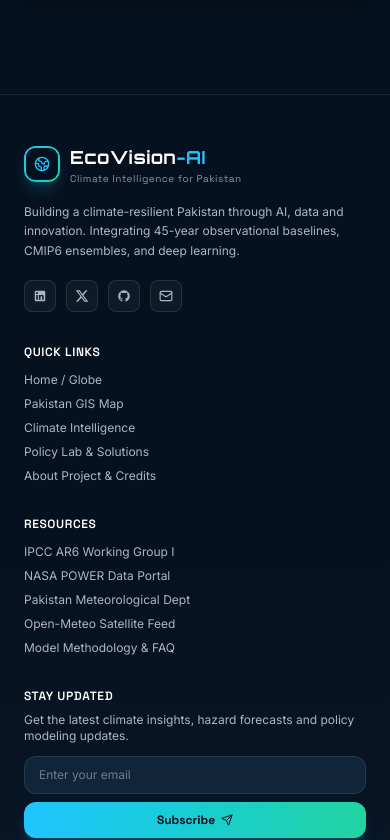
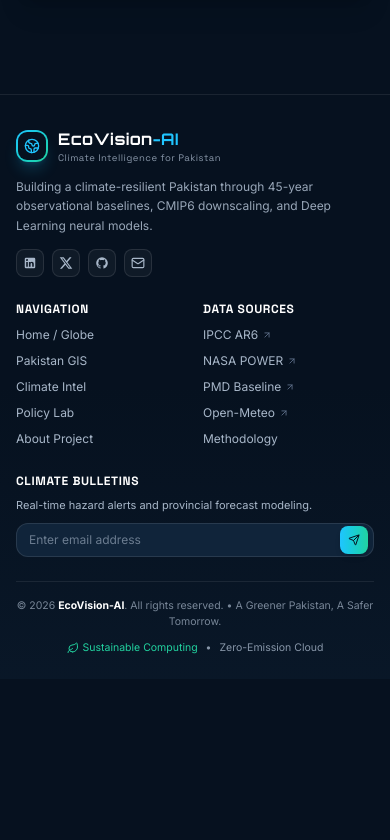
Before and after one commit to salmanshamsi925/EcoVision-AI, a React (Vite) app in the folder frontend/: page /about in a window 390 px wide. Shown: the part 1932-2772 px from the top of the page. After the commit the page ends 2611 px from the top, so only its background shows below. Built offline with nearby package versions, Linux system fonts and the light colour scheme; no server answers.

Commit message:
fix(footer): streamline footer with compact 2-column mobile layout and sleek inline newsletter

```diff
--- a/frontend/src/components/Footer.tsx
+++ b/frontend/src/components/Footer.tsx
@@ -1,6 +1,6 @@
 import React, { useState } from 'react';
 import { Link } from 'react-router-dom';
-import { Globe2, Mail, Send, CheckCircle2, Leaf } from 'lucide-react';
+import { Globe2, Mail, Send, CheckCircle2, Leaf, ArrowUpRight } from 'lucide-react';
 
 export const Footer: React.FC = () => {
   const [email, setEmail] = useState('');
@@ -18,42 +18,44 @@ export const Footer: React.FC = () => {
   };
 
   return (
-    <footer className="relative bg-[#06111F] border-t border-white/[0.08] text-eco-muted font-inter pt-12 pb-8 overflow-hidden z-20">
+    <footer className="relative bg-[#06111F] border-t border-white/[0.08] text-eco-muted font-inter pt-8 sm:pt-12 pb-6 sm:pb-8 overflow-hidden z-20 w-full max-w-full box-border">
       {/* Subtle ambient gradient mesh */}
       <div className="absolute inset-0 bg-gradient-to-t from-[#0B1B2D]/60 via-transparent to-transparent pointer-events-none" />
 
-      <div className="relative max-w-7xl mx-auto px-6 lg:px-8">
-        <div className="grid grid-cols-1 md:grid-cols-2 lg:grid-cols-4 gap-8 pb-10 border-b border-white/[0.08]">
+      <div className="relative max-w-7xl mx-auto px-4 sm:px-6 lg:px-8">
 
-          {/* Column 1: Brand & Mission */}
-          <div className="space-y-4">
-            <Link to="/" className="flex items-center gap-2.5 group">
-              <div className="w-9 h-9 rounded-xl bg-gradient-to-br from-[#20C5FF] to-[#22D3A0] p-0.5 shadow-lg shadow-[#20C5FF]/20 group-hover:shadow-[#20C5FF]/40 transition-all">
+        {/* ── Main Footer Grid: 1-col on mobile header, 2-col links, 4-col on desktop ── */}
+        <div className="grid grid-cols-1 lg:grid-cols-12 gap-6 lg:gap-8 pb-6 sm:pb-8 border-b border-white/[0.08]">
+
+          {/* Section 1: Brand & Identity (lg: 5 cols) */}
+          <div className="lg:col-span-5 space-y-3">
+            <Link to="/" className="inline-flex items-center gap-2.5 group">
+              <div className="w-8 h-8 sm:w-9 sm:h-9 rounded-xl bg-gradient-to-br from-[#20C5FF] to-[#22D3A0] p-0.5 shadow-lg shadow-[#20C5FF]/20 group-hover:shadow-[#20C5FF]/40 transition-all">
                 <div className="w-full h-full bg-[#06111F] rounded-[9px] flex items-center justify-center">
                   <Globe2 className="w-4 h-4 text-[#20C5FF] group-hover:text-[#22D3A0] transition-colors" />
                 </div>
               </div>
               <div>
-                <span className="font-orbitron font-bold text-lg text-white tracking-wide">
+                <span className="font-orbitron font-bold text-base sm:text-lg text-white tracking-wide">
                   EcoVision<span className="text-[#20C5FF]">-AI</span>
                 </span>
-                <span className="block text-[10px] text-eco-muted/80 font-grotesk tracking-wider">
+                <span className="block text-[9.5px] sm:text-[10px] text-eco-muted/80 font-grotesk tracking-wider">
                   Climate Intelligence for Pakistan
                 </span>
               </div>
             </Link>
 
-            <p className="text-xs text-eco-muted leading-relaxed max-w-xs">
-              Building a climate-resilient Pakistan through AI, data and innovation. Integrating 45-year observational baselines, CMIP6 ensembles, and deep learning.
+            <p className="text-xs text-eco-muted/90 leading-relaxed max-w-md">
+              Building a climate-resilient Pakistan through 45-year observational baselines, CMIP6 downscaling, and Deep Learning neural models.
             </p>
 
-            {/* Social Icons */}
-            <div className="flex items-center gap-2.5 pt-1">
+            {/* Social Links Row */}
+            <div className="flex items-center gap-2 pt-0.5">
               <a
                 href="https://linkedin.com"
                 target="_blank"
                 rel="noreferrer"
-                className="w-8 h-8 rounded-lg bg-white/[0.04] border border-white/10 flex items-center justify-center text-eco-muted hover:text-[#20C5FF] hover:border-[#20C5FF]/40 hover:bg-[#20C5FF]/10 transition-all"
+                className="w-7 h-7 sm:w-8 sm:h-8 rounded-lg bg-white/[0.04] border border-white/10 flex items-center justify-center text-eco-muted hover:text-[#20C5FF] hover:border-[#20C5FF]/40 hover:bg-[#20C5FF]/10 transition-all"
                 aria-label="LinkedIn"
               >
                 <svg className="w-3.5 h-3.5 fill-current" viewBox="0 0 24 24"><path d="M19 3a2 2 0 0 1 2 2v14a2 2 0 0 1-2 2H5a2 2 0 0 1-2-2V5a2 2 0 0 1 2-2h14m-.5 15.5v-5.3a3.26 3.26 0 0 0-3.26-3.26c-.85 0-1.84.52-2.28 1.3v-1.11h-2.79v8.37h2.79v-4.93c0-.77.62-1.4 1.39-1.4a1.4 1.4 0 0 1 1.4 1.4v4.93h2.75M6.88 8.56a1.68 1.68 0 0 0 1.68-1.68c0-.93-.75-1.69-1.68-1.69a1.69 1.69 0 0 0-1.69 1.69c0 .93.76 1.68 1.69 1.68m1.39 9.94v-8.37H5.5v8.37h2.77z"/></svg>
@@ -62,7 +64,7 @@ export const Footer: React.FC = () => {
                 href="https://twitter.com"
                 target="_blank"
                 rel="noreferrer"
-                className="w-8 h-8 rounded-lg bg-white/[0.04] border border-white/10 flex items-center justify-center text-eco-muted hover:text-[#20C5FF] hover:border-[#20C5FF]/40 hover:bg-[#20C5FF]/10 transition-all"
+                className="w-7 h-7 sm:w-8 sm:h-8 rounded-lg bg-white/[0.04] border border-white/10 flex items-center justify-center text-eco-muted hover:text-[#20C5FF] hover:border-[#20C5FF]/40 hover:bg-[#20C5FF]/10 transition-all"
                 aria-label="X / Twitter"
               >
                 <svg className="w-3.5 h-3.5 fill-current" viewBox="0 0 24 24"><path d="M18.244 2.25h3.308l-7.227 8.26 8.502 11.24H16.17l-5.214-6.817L4.99 21.75H1.68l7.73-8.835L1.254 2.25H8.08l4.713 6.231zm-1.161 17.52h1.833L7.084 4.126H5.117z"/></svg>
@@ -71,14 +73,14 @@ export const Footer: React.FC = () => {
                 href="https://github.com/salmanshamsi925/EcoVision-AI"
                 target="_blank"
                 rel="noreferrer"
-                className="w-8 h-8 rounded-lg bg-white/[0.04] border border-white/10 flex items-center justify-center text-eco-muted hover:text-[#22D3A0] hover:border-[#22D3A0]/40 hover:bg-[#22D3A0]/10 transition-all"
+                className="w-7 h-7 sm:w-8 sm:h-8 rounded-lg bg-white/[0.04] border border-white/10 flex items-center justify-center text-eco-muted hover:text-[#22D3A0] hover:border-[#22D3A0]/40 hover:bg-[#22D3A0]/10 transition-all"
                 aria-label="GitHub"
               >
                 <svg className="w-3.5 h-3.5 fill-current" viewBox="0 0 24 24"><path d="M12 2A10 10 0 0 0 2 12c0 4.42 2.87 8.17 6.84 9.5.5.08.66-.23.66-.5v-1.69c-2.77.6-3.36-1.34-3.36-1.34-.46-1.16-1.11-1.47-1.11-1.47-.91-.62.07-.6.07-.6 1 .07 1.53 1.03 1.53 1.03.87 1.52 2.34 1.07 2.91.83.1-.65.35-1.09.63-1.34-2.22-.25-4.55-1.11-4.55-4.92 0-1.11.38-2 1.03-2.71-.1-.25-.45-1.29.1-2.64 0 0 .84-.27 2.75 1.02.79-.22 1.65-.33 2.5-.33.85 0 1.71.11 2.5.33 1.91-1.29 2.75-1.02 2.75-1.02.55 1.35.2 2.39.1 2.64.65.71 1.03 1.6 1.03 2.71 0 3.82-2.34 4.66-4.57 4.91.36.31.69.92.69 1.85V21c0 .27.16.59.67.5C19.14 20.16 22 16.42 22 12A10 10 0 0 0 12 2z"/></svg>
               </a>
               <a
                 href="mailto:contact@ecovision-ai.org"
-                className="w-8 h-8 rounded-lg bg-white/[0.04] border border-white/10 flex items-center justify-center text-eco-muted hover:text-[#20C5FF] hover:border-[#20C5FF]/40 hover:bg-[#20C5FF]/10 transition-all"
+                className="w-7 h-7 sm:w-8 sm:h-8 rounded-lg bg-white/[0.04] border border-white/10 flex items-center justify-center text-eco-muted hover:text-[#20C5FF] hover:border-[#20C5FF]/40 hover:bg-[#20C5FF]/10 transition-all"
                 aria-label="Email"
               >
                 <Mail className="w-3.5 h-3.5" />
@@ -86,128 +88,134 @@ export const Footer: React.FC = () => {
             </div>
           </div>
 
-          {/* Column 2: Quick Links */}
+          {/* Section 2: Quick Links & Resources (Mobile: 2-column side-by-side, lg: 4 cols) */}
+          <div className="lg:col-span-4 grid grid-cols-2 gap-4 sm:gap-6">
+            {/* Quick Links */}
             <div>
-            <h4 className="font-grotesk font-semibold text-xs uppercase tracking-wider text-white mb-3">
-              Quick Links
+              <h4 className="font-grotesk font-bold text-xs uppercase tracking-wider text-white mb-2 sm:mb-3">
+                Navigation
               </h4>
-            <ul className="space-y-2 text-xs">
+              <ul className="space-y-1.5 sm:space-y-2 text-xs">
                 <li>
-                <Link to="/" className="hover:text-[#20C5FF] transition-colors flex items-center gap-1.5">
+                  <Link to="/" className="hover:text-[#20C5FF] transition-colors block py-0.5">
                     Home / Globe
                   </Link>
                 </li>
                 <li>
-                <Link to="/pakistan" className="hover:text-[#20C5FF] transition-colors flex items-center gap-1.5">
-                  Pakistan GIS Map
+                  <Link to="/pakistan" className="hover:text-[#20C5FF] transition-colors block py-0.5">
+                    Pakistan GIS
                   </Link>
                 </li>
                 <li>
-                <Link to="/intelligence" className="hover:text-[#20C5FF] transition-colors flex items-center gap-1.5">
-                  Climate Intelligence
+                  <Link to="/intelligence" className="hover:text-[#20C5FF] transition-colors block py-0.5">
+                    Climate Intel
                   </Link>
                 </li>
                 <li>
-                <Link to="/change" className="hover:text-[#20C5FF] transition-colors flex items-center gap-1.5">
-                  Policy Lab & Solutions
+                  <Link to="/change" className="hover:text-[#20C5FF] transition-colors block py-0.5">
+                    Policy Lab
                   </Link>
                 </li>
                 <li>
-                <Link to="/about" className="hover:text-[#20C5FF] transition-colors flex items-center gap-1.5">
-                  About Project & Credits
+                  <Link to="/about" className="hover:text-[#20C5FF] transition-colors block py-0.5">
+                    About Project
                   </Link>
                 </li>
               </ul>
             </div>
 
-          {/* Column 3: Resources */}
+            {/* Resources */}
             <div>
-            <h4 className="font-grotesk font-semibold text-xs uppercase tracking-wider text-white mb-3">
-              Resources
+              <h4 className="font-grotesk font-bold text-xs uppercase tracking-wider text-white mb-2 sm:mb-3">
+                Data Sources
               </h4>
-            <ul className="space-y-2 text-xs">
+              <ul className="space-y-1.5 sm:space-y-2 text-xs">
                 <li>
-                <a href="#research" onClick={(e) => { e.preventDefault(); window.open('https://www.ipcc.ch/report/ar6/wg1/', '_blank'); }} className="hover:text-[#22D3A0] transition-colors">
-                  IPCC AR6 Working Group I
+                  <a href="https://www.ipcc.ch/report/ar6/wg1/" target="_blank" rel="noreferrer" className="hover:text-[#22D3A0] transition-colors flex items-center gap-1 py-0.5">
+                    <span>IPCC AR6</span>
+                    <ArrowUpRight className="w-2.5 h-2.5 text-slate-500" />
                   </a>
                 </li>
                 <li>
-                <a href="#data" onClick={(e) => { e.preventDefault(); window.open('https://power.larc.nasa.gov/', '_blank'); }} className="hover:text-[#22D3A0] transition-colors">
-                  NASA POWER Data Portal
+                  <a href="https://power.larc.nasa.gov/" target="_blank" rel="noreferrer" className="hover:text-[#22D3A0] transition-colors flex items-center gap-1 py-0.5">
+                    <span>NASA POWER</span>
+                    <ArrowUpRight className="w-2.5 h-2.5 text-slate-500" />
                   </a>
                 </li>
                 <li>
-                <a href="#pmd" onClick={(e) => { e.preventDefault(); window.open('https://www.pmd.gov.pk/', '_blank'); }} className="hover:text-[#22D3A0] transition-colors">
-                  Pakistan Meteorological Dept
+                  <a href="https://www.pmd.gov.pk/" target="_blank" rel="noreferrer" className="hover:text-[#22D3A0] transition-colors flex items-center gap-1 py-0.5">
+                    <span>PMD Baseline</span>
+                    <ArrowUpRight className="w-2.5 h-2.5 text-slate-500" />
                   </a>
                 </li>
                 <li>
-                <a href="#meteo" onClick={(e) => { e.preventDefault(); window.open('https://open-meteo.com/', '_blank'); }} className="hover:text-[#22D3A0] transition-colors">
-                  Open-Meteo Satellite Feed
+                  <a href="https://open-meteo.com/" target="_blank" rel="noreferrer" className="hover:text-[#22D3A0] transition-colors flex items-center gap-1 py-0.5">
+                    <span>Open-Meteo</span>
+                    <ArrowUpRight className="w-2.5 h-2.5 text-slate-500" />
                   </a>
                 </li>
                 <li>
-                <Link to="/about" className="hover:text-[#22D3A0] transition-colors">
-                  Model Methodology & FAQ
+                  <Link to="/about" className="hover:text-[#22D3A0] transition-colors block py-0.5">
+                    Methodology
                   </Link>
                 </li>
               </ul>
             </div>
+          </div>
 
-          {/* Column 4: Stay Updated */}
-          <div>
-            <h4 className="font-grotesk font-semibold text-xs uppercase tracking-wider text-white mb-2">
-              Stay Updated
+          {/* Section 3: Stay Updated (Compact Inline Form on Mobile, lg: 3 cols) */}
+          <div className="lg:col-span-3 space-y-2 sm:space-y-3">
+            <h4 className="font-grotesk font-bold text-xs uppercase tracking-wider text-white">
+              Climate Bulletins
             </h4>
-            <p className="text-xs text-eco-muted mb-3">
-              Get the latest climate insights, hazard forecasts and policy modeling updates.
+            <p className="text-[11px] sm:text-xs text-eco-muted leading-relaxed">
+              Real-time hazard alerts and provincial forecast modeling.
             </p>
 
-            <form onSubmit={handleSubscribe} className="space-y-2">
-              <div className="relative">
+            <form onSubmit={handleSubscribe} className="relative flex items-center w-full">
               <input
                 type="email"
                 value={email}
                 onChange={(e) => setEmail(e.target.value)}
-                  placeholder="Enter your email"
+                placeholder="Enter email address"
                 required
-                  className="w-full bg-[#10243A] border border-white/10 rounded-xl px-3.5 py-2.5 text-xs text-white placeholder-eco-muted/60 focus:outline-none focus:border-[#20C5FF] transition-all"
+                className="w-full bg-[#10243A] border border-white/10 rounded-xl pl-3 pr-10 py-2 sm:py-2.5 text-xs text-white placeholder-eco-muted/60 focus:outline-none focus:border-[#20C5FF] transition-all"
               />
-              </div>
               <button
                 type="submit"
-                className="w-full py-2.5 px-4 rounded-xl bg-gradient-to-r from-[#20C5FF] to-[#22D3A0] text-[#06111F] font-grotesk font-bold text-xs flex items-center justify-center gap-1.5 shadow-lg shadow-[#20C5FF]/20 hover:opacity-95 transition-all cursor-pointer"
+                aria-label="Subscribe to climate bulletin"
+                className="absolute right-1.5 h-7 w-7 rounded-lg bg-gradient-to-r from-[#20C5FF] to-[#22D3A0] text-[#06111F] flex items-center justify-center shadow-md active:scale-90 transition-all cursor-pointer"
               >
                 {subscribed ? (
-                  <>
                   <CheckCircle2 className="w-3.5 h-3.5 text-[#06111F]" />
-                    <span>Subscribed!</span>
-                  </>
                 ) : (
-                  <>
-                    <span>Subscribe</span>
-                    <Send className="w-3 h-3" />
-                  </>
+                  <Send className="w-3 h-3 text-[#06111F]" />
                 )}
               </button>
             </form>
+            {subscribed && (
+              <span className="text-[10px] text-[#22D3A0] font-mono block animate-in fade-in">
+                ✓ Subscribed to real-time bulletins
+              </span>
+            )}
           </div>
 
         </div>
 
-        {/* Bottom Bar */}
-        <div className="pt-6 flex flex-col sm:flex-row items-center justify-between gap-3 text-[11px] text-eco-muted/70">
+        {/* ── Bottom Bar: Sleek, Responsive, Never Bloated ── */}
+        <div className="pt-4 sm:pt-6 flex flex-col sm:flex-row items-center justify-between gap-2.5 text-[10.5px] sm:text-[11px] text-eco-muted/70 text-center sm:text-left">
           <div>
             &copy; 2026 <strong className="text-white">EcoVision-AI</strong>. All rights reserved. &bull; A Greener Pakistan, A Safer Tomorrow.
           </div>
-          <div className="flex items-center gap-2 text-eco-muted">
+          <div className="flex items-center gap-2 text-eco-muted/80">
             <span className="flex items-center gap-1 text-[#22D3A0]">
               <Leaf className="w-3 h-3 text-[#22D3A0]" /> Sustainable Computing
             </span>
             <span>&bull;</span>
-            <span>Zero-Emission Cloud Architecture</span>
+            <span>Zero-Emission Cloud</span>
           </div>
         </div>
+
       </div>
     </footer>
   );
```
Lines whose indentation alone changed are shown as unchanged.
